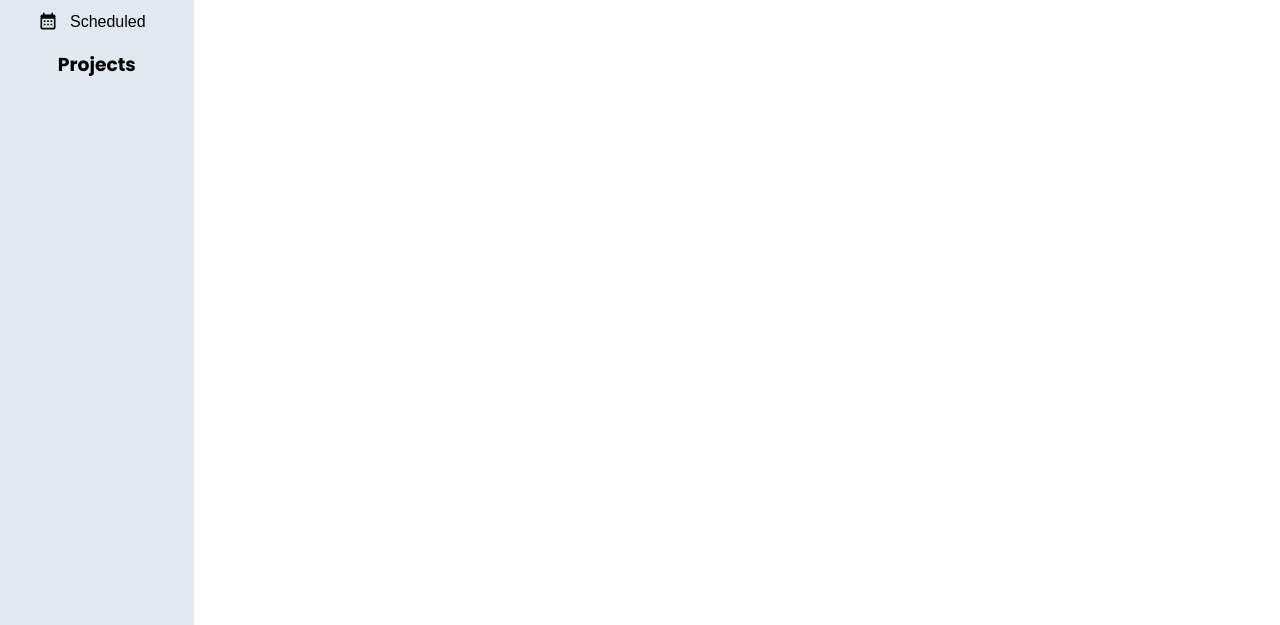
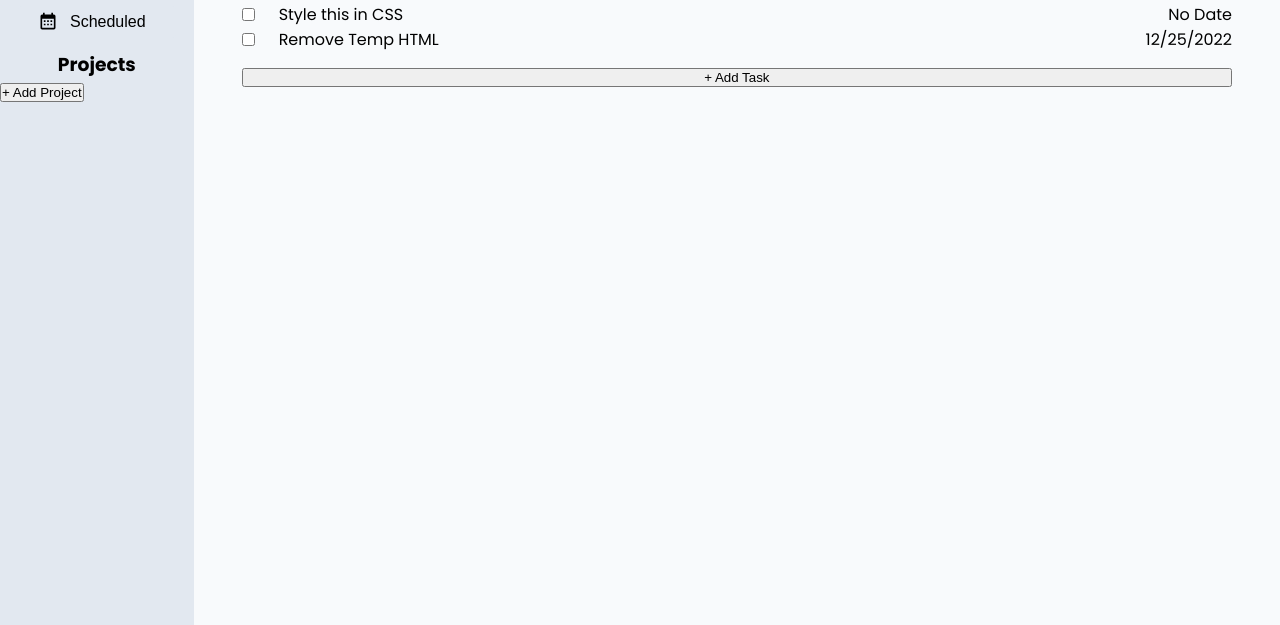
Before and after one commit to nainsworth/todo-list, a website built with webpack: page dist/index.html in a window 1280 px wide. Shown: the part 129-754 px from the top of the page. Built offline with nearby package versions, Linux system fonts and the light colour scheme.

Commit message:
Created temporary HTML to style for tasks

```diff
--- a/src/css/styles.css
+++ b/src/css/styles.css
@@ -36,17 +36,20 @@ header {
   color: var(--slate050);
   background-color: var(--slate800);
   padding: 4px 8px;
-
 }
 
 header .title {
   display: flex;
   align-items: center;
-
 }
 
 header .title img {
   width: 30px;
+}
+
+main {
+  display: flex;
+  min-width: 100vw;
 }
 
 .sidebar {
@@ -83,7 +86,7 @@ header .title img {
 .folder-section button.active {
   background-color: var(--slate300);
   cursor: default;
-  font-weight: 600;
+  font-weight: 800;
 }
 
 .folder-section button img {
@@ -105,7 +108,40 @@ header .title img {
 }
 
 .task-section {
+  display: flex;
+  flex-direction: column;
+  gap: 16px;
+  width: 100%;
   background-color: var(--slate050);
+  padding: 24px 48px;
+}
+
+.task-container {
+
+}
+
+.task {
+  display: flex;
+  align-items: center;
+  justify-content: flex-start;
+  gap: 24px;
+  width: 100%;
+}
+
+.task p {
+  flex: 1;
+}
+
+.task-date {
+  text-align: right;
+}
+
+.task-container button {
+  border: none;
+  background-color: var(--slate200);
+  padding: 4px 12px;
+  border-radius: 4px;
+  width: 28px;
 }
 
 footer {
```
Also changed, not shown: dist/index.html.
